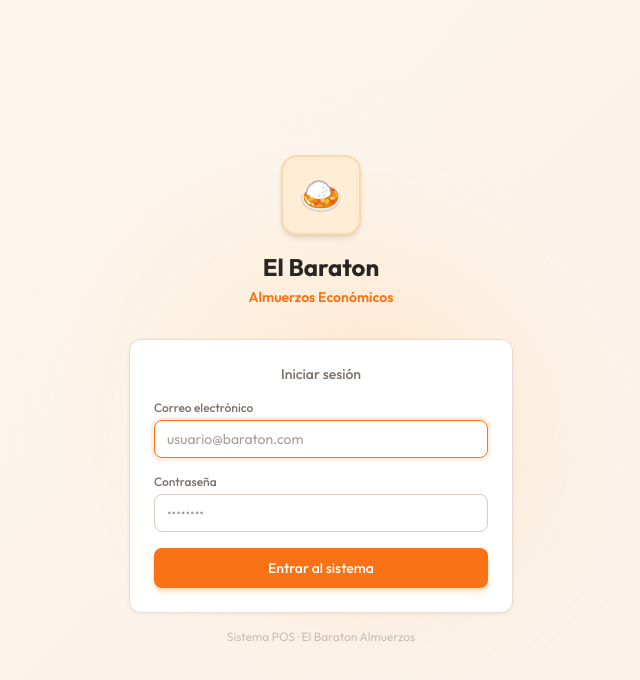
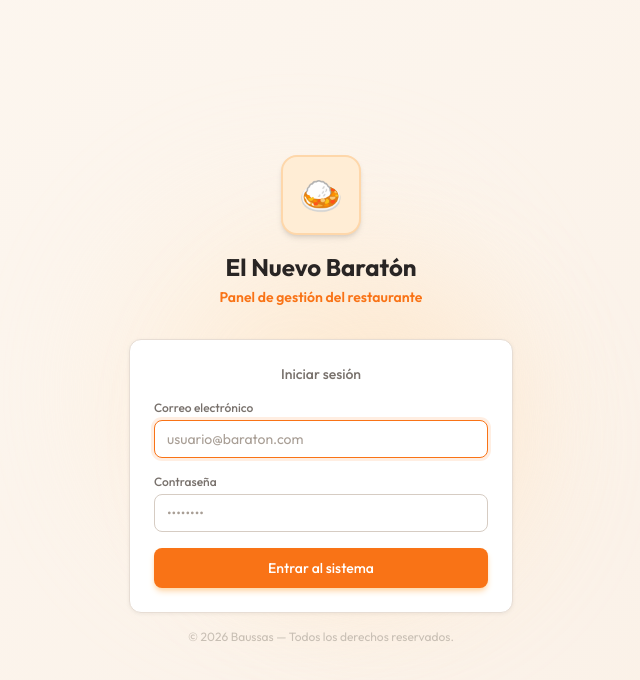
Before and after one commit to Sbaussa/baraton-frontend, a React (Vite) app: page /login in a window 1280 px wide. Shown: the top 680 px of the page, without its empty margins (319-959 px from the left). Built offline with nearby package versions, Linux system fonts and the light colour scheme; no server answers.

Commit message:
update login

```diff
--- a/src/pages/LoginPage.tsx
+++ b/src/pages/LoginPage.tsx
@@ -37,8 +37,8 @@ export default function LoginPage() {
           <div className="inline-flex items-center justify-center w-20 h-20 rounded-2xl mb-4 shadow-md" style={{ background: '#FFEDD5', border: '2px solid #FED7AA' }}>
             <span className="text-4xl">🍛</span>
           </div>
-          <h1 className="text-2xl font-bold text-stone-800">El Baraton</h1>
-          <p className="text-orange-500 font-semibold text-sm mt-1">Almuerzos Económicos</p>
+          <h1 className="text-2xl font-bold text-stone-800">El Nuevo Baratón</h1>
+          <p className="text-orange-500 font-semibold text-sm mt-1">Panel de gestión del restaurante</p>
         </div>
 
         {/* Formulario */}
@@ -69,7 +69,7 @@ export default function LoginPage() {
         </div>
 
         <p className="text-center text-xs mt-4" style={{ color: '#C8BFB4' }}>
-          Sistema POS · El Baraton Almuerzos
+          © 2026 Baussas — Todos los derechos reservados.
         </p>
       </div>
     </div>
```
